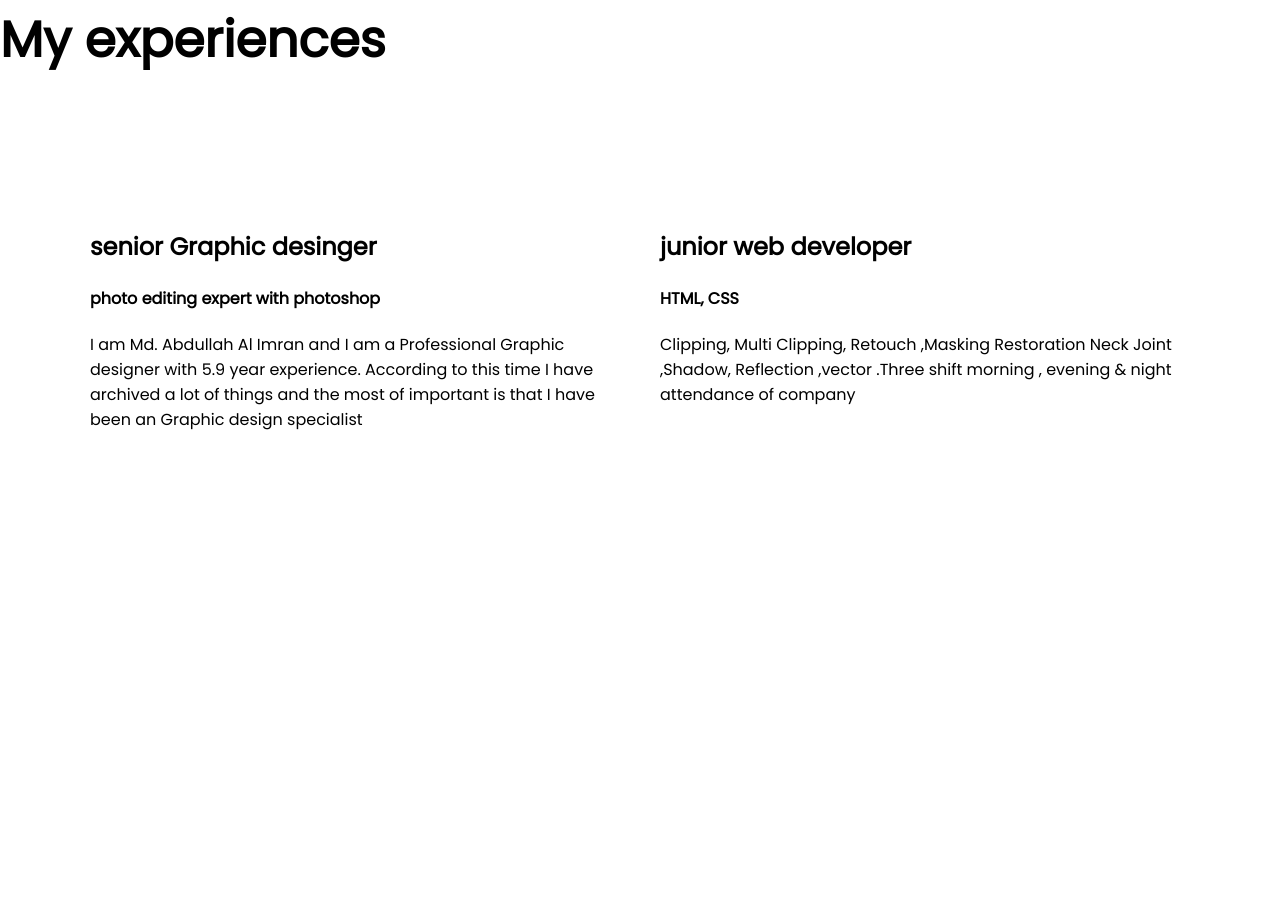
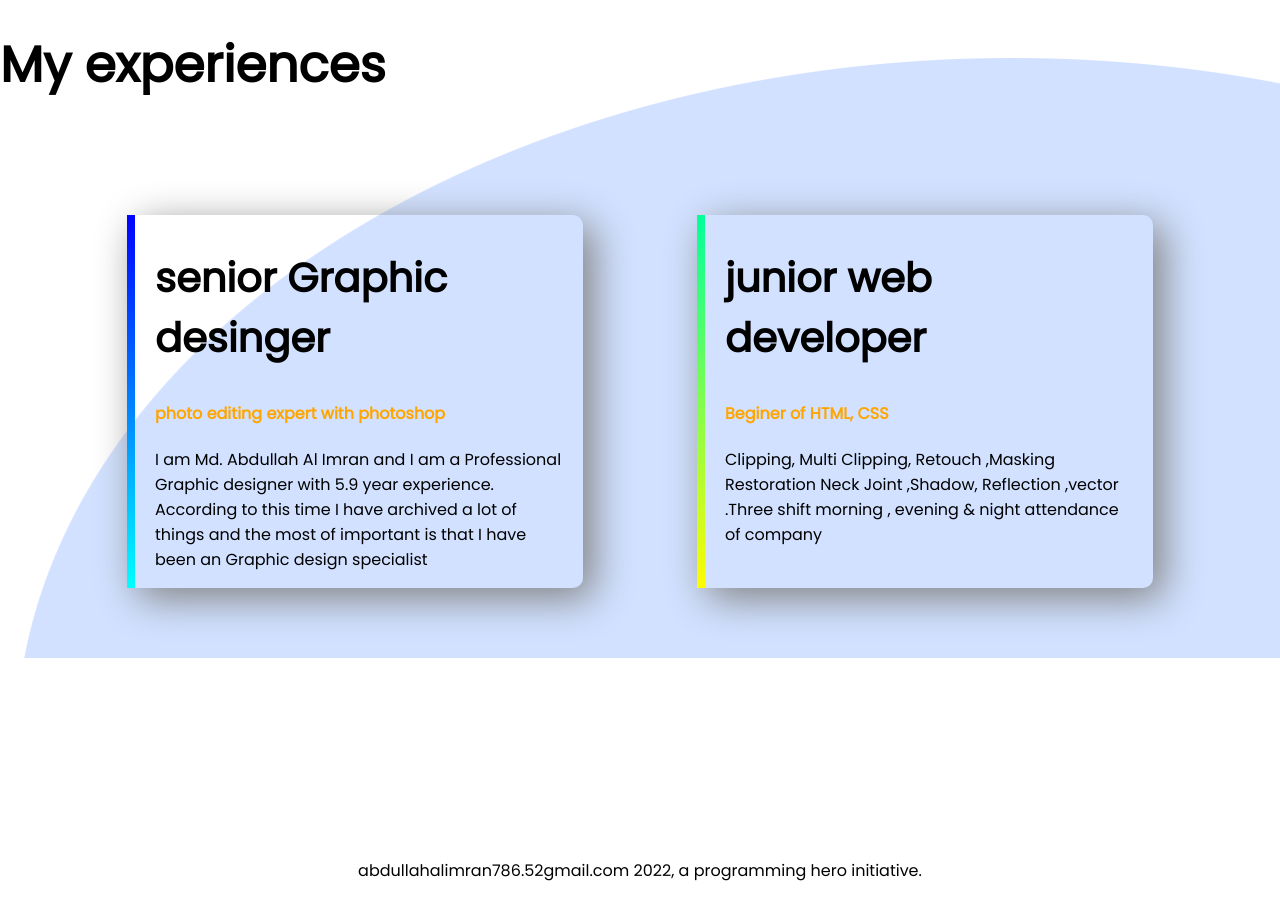
Before and after one commit to Abdullah-Al-Imran7/Developer-portfolio, a plain HTML site: page index.html in a window 1280 px wide. Shown: the part 1839-2738 px from the top of the page. Before the commit the page ends 2577 px from the top, so only its background shows below. Drawn offline with Linux system fonts and the light colour scheme.

Commit message:
experience area design

```diff
--- a/index.html
+++ b/index.html
@@ -48,23 +48,26 @@
     <section class="experienc-area">
         <h1>My experiences</h1>
         <div class="flexible-container">
-            <div class="half-width">
+            <div id="photshop-experience" class="experience-item">
                 <h2>senior Graphic desinger</h2>
-                <h4>photo editing expert with photoshop</h4>
+                <h4 class="orange-color">photo editing expert with photoshop</h4>
                 <p>I am Md. Abdullah Al Imran and I am a Professional Graphic designer with 5.9 year experience.
                     According
                     to this time I have archived a lot of things and the most of important is that I have been an
                     Graphic
                     design specialist</p>
             </div>
-            <div class="half-width">
+            <div id="programing-experience" class="experience-item">
                 <h2>junior web developer</h2>
-                <h4>HTML, CSS</h4>
+                <h4 class="orange-color">Beginer of HTML, CSS</h4>
                 <p>Clipping, Multi Clipping, Retouch ,Masking Restoration Neck Joint ,Shadow, Reflection ,vector .Three
                     shift morning , evening & night attendance of company</p>
             </div>
         </div>
     </section>
+    <footer>
+        <p>abdullahalimran786.52gmail.com 2022, a programming hero initiative.</p>
+    </footer>
 </body>
 
 </html>
--- a/style.css
+++ b/style.css
@@ -5,6 +5,10 @@
 
 h1 {
     font-size: 50px;
+}
+
+h2 {
+    font-size: 40px;
 }
 
 .orange-color {
@@ -33,6 +37,7 @@
     background-image: linear-gradient(orange, rgb(255, 251, 8));
     padding: 10px 40px;
     border-radius: 15px;
+    margin-left: 400px;
 }
 
 .top-banner {
@@ -40,6 +45,36 @@
     background-image: url(/image/top-\ banner.png)
 }
 
+.experienc-area {
+    background-image: url(/image/expriences\ bg.png);
+}
+
+.experience-item {
+    width: 40%;
+    margin-left: 5%;
+    margin-right: 5%;
+    padding-left: 20px;
+    padding-right: 20px;
+    border-radius: 10px;
+    box-shadow: 10px 10px 40px grey;
+}
+
+#photshop-experience {
+    border-left: 8px solid;
+    border-image: linear-gradient(blue, cyan);
+    border-image-slice: 1;
+}
+
+#programing-experience {
+    border-left: 8px solid;
+    border-image: linear-gradient(rgb(0, 255, 157), rgb(255, 251, 0));
+    border-image-slice: 1;
+}
+
+footer p {
+    text-align: center;
+}
+
 .dream-big {
     background-image: url(/image/dream\ big.png);
     background-position: right;
```
Also changed, not shown: image/expriences bg.png (added), 1 other file.
